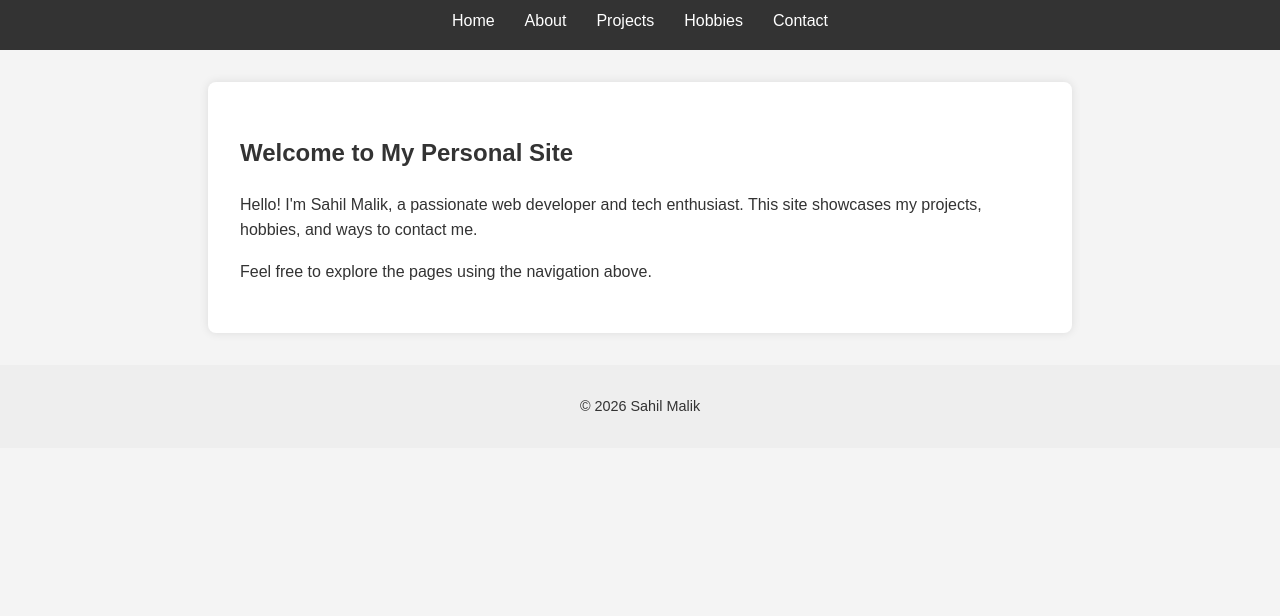
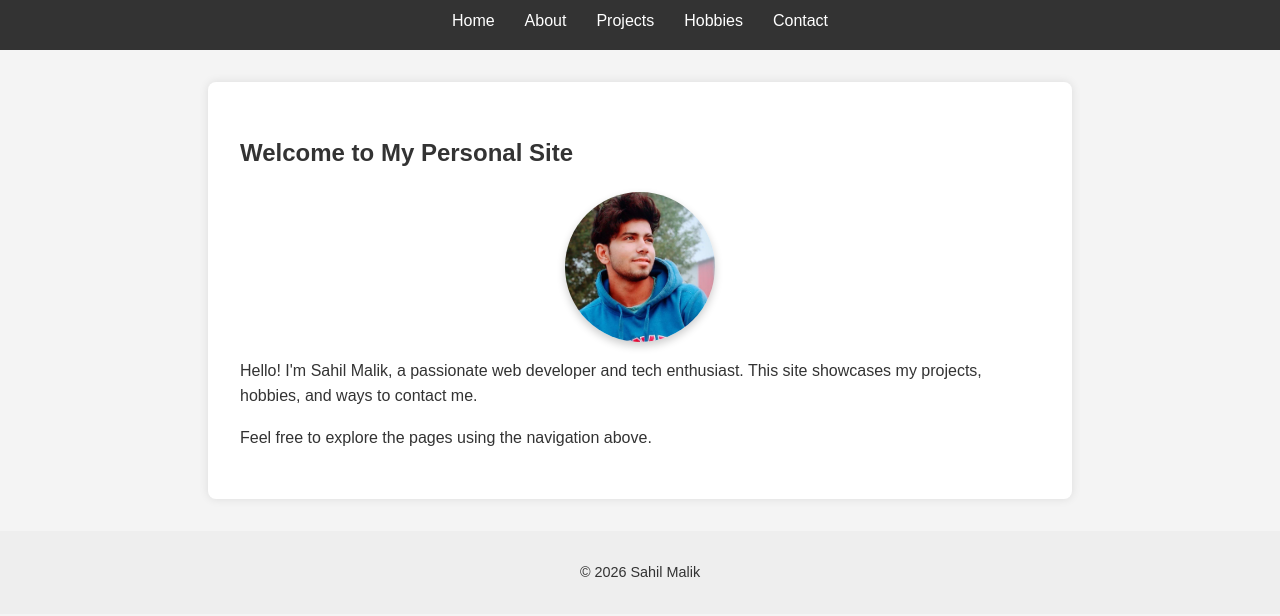
Before and after one commit to sahilmalik9/mtm6407-static-site-sahilmalik9, an Eleventy site: page src/index.njk in a window 1280 px wide. Shown: the part 102-718 px from the top of the page. Built offline with nearby package versions, Linux system fonts and the light colour scheme; Eleventy itself is replaced by a stand-in of ours; files that its build step writes are made by us from their sources.

Commit message:
Add profile photo to homepage with styling

```diff
--- a/docs/css/style.css
+++ b/docs/css/style.css
@@ -51,3 +51,10 @@
   margin-top: 2rem;
   font-size: 0.9rem;
 }
+.profile-photo {
+  max-width: 150px;
+  border-radius: 50%; /* circular shape */
+  display: block;
+  margin: 1rem auto;
+  box-shadow: 0 4px 8px rgba(0,0,0,0.2);
+}
--- a/src/css/style.css
+++ b/src/css/style.css
@@ -51,3 +51,10 @@
   margin-top: 2rem;
   font-size: 0.9rem;
 }
+.profile-photo {
+  max-width: 150px;
+  border-radius: 50%; /* circular shape */
+  display: block;
+  margin: 1rem auto;
+  box-shadow: 0 4px 8px rgba(0,0,0,0.2);
+}
--- a/src/index.njk
+++ b/src/index.njk
@@ -4,6 +4,7 @@
 ---
 
 <h2>Welcome to My Personal Site</h2>
+<img src="{{ '/images/sahil.jpg' | url }}" alt="Sahil Malik" class="profile-photo" />
 
 <p>Hello! I'm Sahil Malik, a passionate web developer and tech enthusiast. This site showcases my projects, hobbies, and ways to contact me.</p>
 
```
Also changed, not shown: docs/index.html, src/images/sahil.jpg (added).
